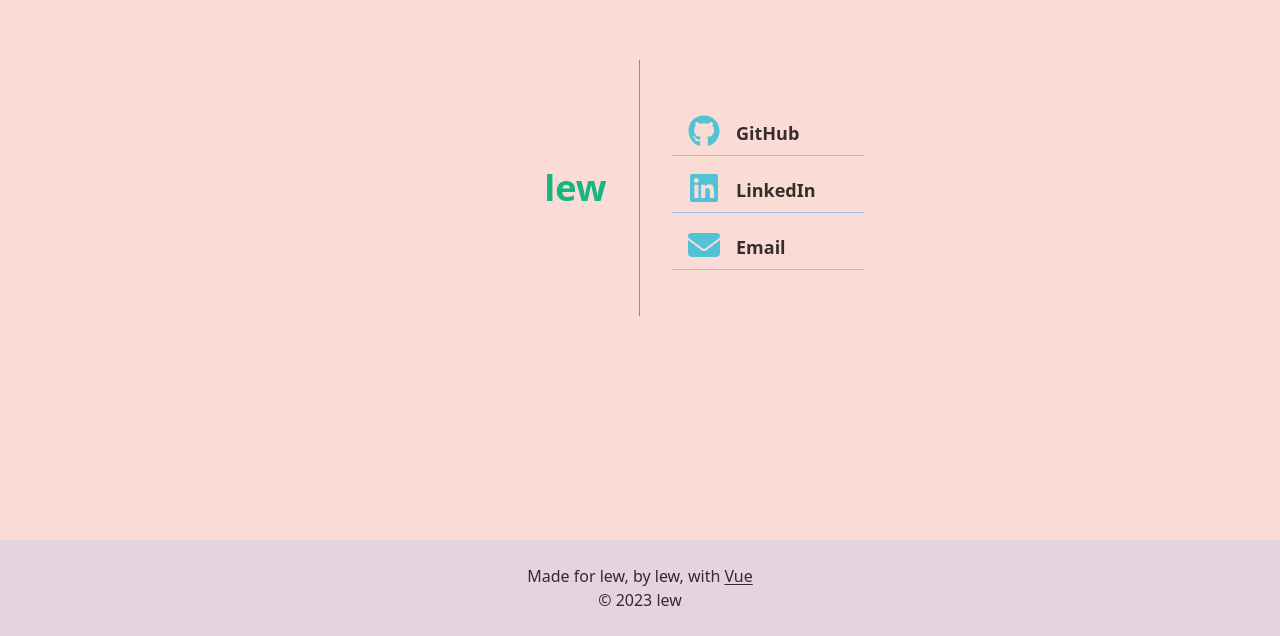
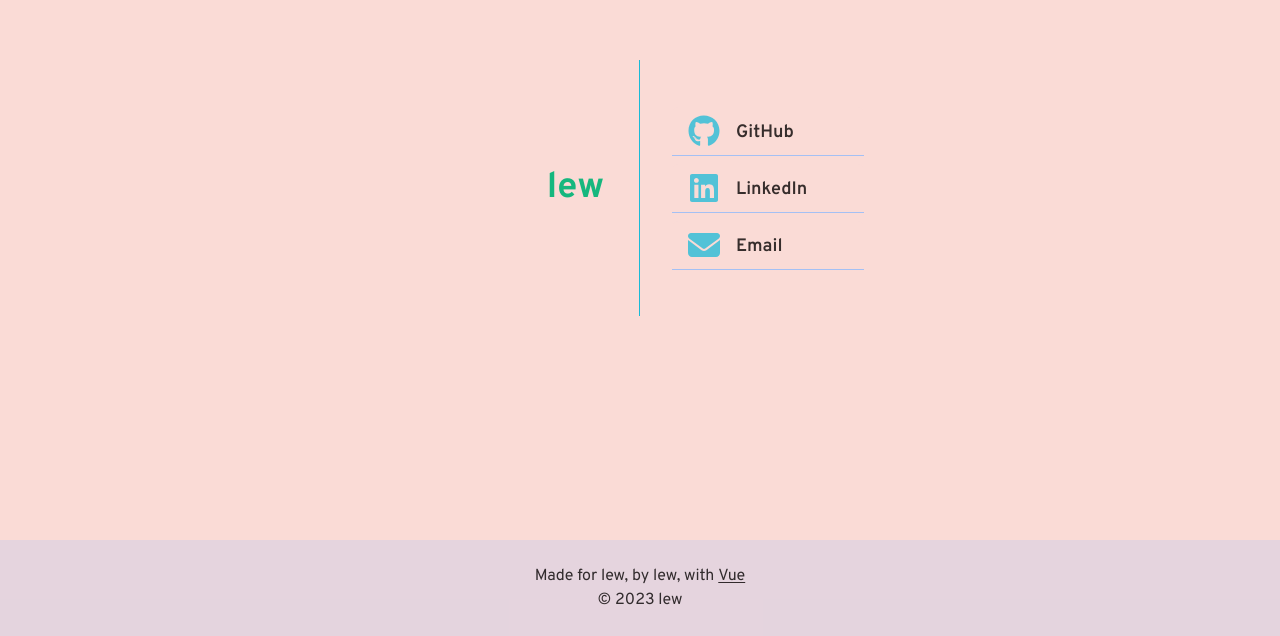
Before and after one commit to lewisdoesstuff/homepage, a Vue app: page / in a window 1280 px wide. Shown: the part 164-800 px from the top of the page. Built offline with nearby package versions, Linux system fonts and the light colour scheme.

Commit message:
Added 'overpass' as default font

```diff
--- a/index.html
+++ b/index.html
@@ -2,6 +2,12 @@
 <html lang="en">
   <head>
     <meta charset="UTF-8" />
+    <link rel="preconnect" href="https://fonts.googleapis.com" />
+    <link rel="preconnect" href="https://fonts.gstatic.com" crossorigin />
+    <link
+      href="https://fonts.googleapis.com/css2?family=Overpass:wght@300;400;600;700&display=swap"
+      rel="stylesheet"
+    />
     <link rel="icon" href="/favicon.ico" />
     <meta name="viewport" content="width=device-width, initial-scale=1.0" />
     <title>lew</title>
--- a/tailwind.config.js
+++ b/tailwind.config.js
@@ -9,7 +9,11 @@
       secondary: '#a4c0f4',
       accent: '#15b77e',
     },
-    extend: {},
+    extend: {
+      fontFamily: {
+        sans: ['Overpass', 'sans-serif'],
+      },
+    },
+    plugins: [],
   },
-  plugins: [],
 };
```
